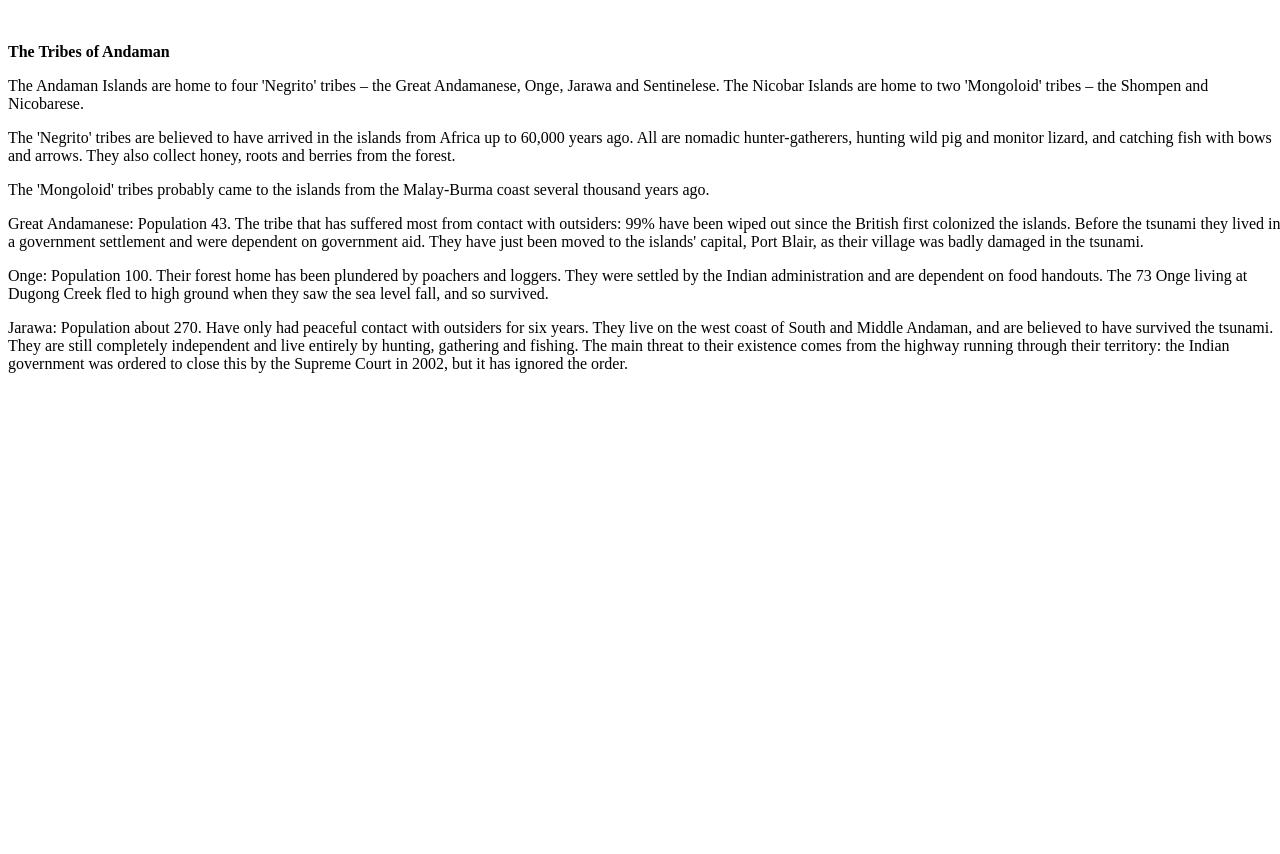
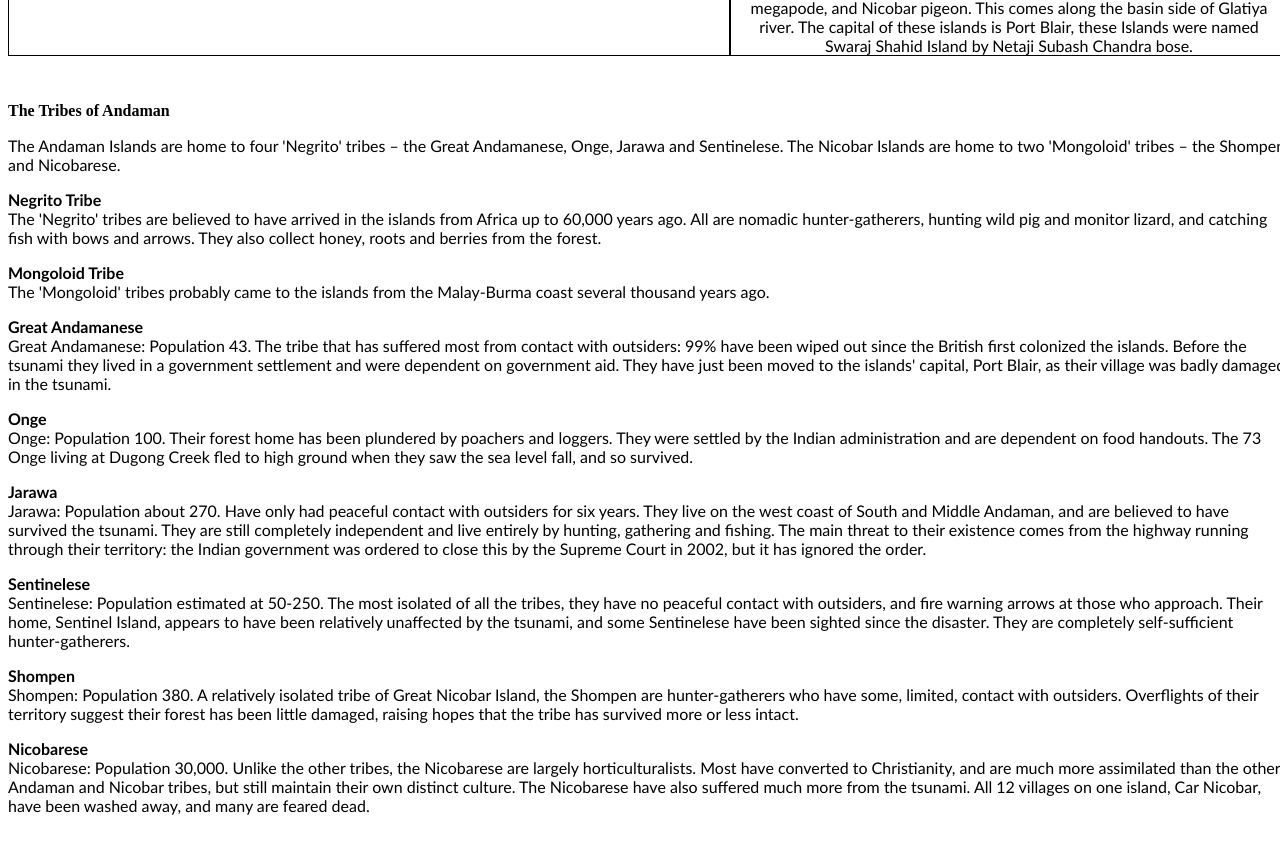
Before and after one commit to Andromedian/Andamanweb, a plain HTML site: page nicobar_islands.html in a window 1280 px wide. Shown: the part 1612-2466 px from the top of the page. Before the commit the page ends 2037 px from the top, so only its background shows below. Drawn offline with Linux system fonts and the light colour scheme.

Commit message:
updating nicobarpg with missing tribe info

```diff
--- a/css/main.css
+++ b/css/main.css
@@ -9,11 +9,14 @@ body{
 	height: 100%;
 }
 
+p{
+    font-family: Calibri;
+}
 .tagline {
 	padding-top: 40px;
 	padding-bottom: 40px;
 	font-size: 18px;
-	font-family: Arial;
+	font-family: Calibri;
 	color: white;
 	text-align: center;
 	background-color: teal;
@@ -50,6 +53,7 @@ body{
     }
     .Cell
     {
+        font-family: Calibri;
         display: table-cell;
         border: solid;
         border-width: thin;
--- a/nicobar_islands.html
+++ b/nicobar_islands.html
@@ -80,15 +80,21 @@
         <strong>The Tribes of Andaman </strong> <br/>
         <p>The Andaman Islands are home to four 'Negrito' tribes – the Great Andamanese, Onge, Jarawa and Sentinelese. The Nicobar Islands are home to two 'Mongoloid' tribes – the Shompen and Nicobarese. </p>
 
-        <p>The 'Negrito' tribes are believed to have arrived in the islands from Africa up to 60,000 years ago. All are nomadic hunter-gatherers, hunting wild pig and monitor lizard, and catching fish with bows and arrows. They also collect honey, roots and berries from the forest. </p>
+        <p><strong>Negrito Tribe </strong> <br/>The 'Negrito' tribes are believed to have arrived in the islands from Africa up to 60,000 years ago. All are nomadic hunter-gatherers, hunting wild pig and monitor lizard, and catching fish with bows and arrows. They also collect honey, roots and berries from the forest. </p>
 
-        <p>The 'Mongoloid' tribes probably came to the islands from the Malay-Burma coast several thousand years ago. </p>
+        <p><strong>Mongoloid Tribe </strong> <br/>The 'Mongoloid' tribes probably came to the islands from the Malay-Burma coast several thousand years ago. </p>
 
-        <p>Great Andamanese: Population 43. The tribe that has suffered most from contact with outsiders: 99% have been wiped out since the British first colonized the islands. Before the tsunami they lived in a government settlement and were dependent on government aid. They have just been moved to the islands' capital, Port Blair, as their village was badly damaged in the tsunami. </p>
+        <p><strong>Great Andamanese </strong> <br/>Great Andamanese: Population 43. The tribe that has suffered most from contact with outsiders: 99% have been wiped out since the British first colonized the islands. Before the tsunami they lived in a government settlement and were dependent on government aid. They have just been moved to the islands' capital, Port Blair, as their village was badly damaged in the tsunami. </p>
 
-        <p>Onge: Population 100. Their forest home has been plundered by poachers and loggers. They were settled by the Indian administration and are dependent on food handouts. The 73 Onge living at Dugong Creek fled to high ground when they saw the sea level fall, and so survived. </p>
+        <p><strong>Onge </strong> <br/>Onge: Population 100. Their forest home has been plundered by poachers and loggers. They were settled by the Indian administration and are dependent on food handouts. The 73 Onge living at Dugong Creek fled to high ground when they saw the sea level fall, and so survived. </p>
 
-        <p>Jarawa: Population about 270. Have only had peaceful contact with outsiders for six years. They live on the west coast of South and Middle Andaman, and are believed to have survived the tsunami. They are still completely independent and live entirely by hunting, gathering and fishing. The main threat to their existence comes from the highway running through their territory: the Indian government was ordered to close this by the Supreme Court in 2002, but it has ignored the order. </p>
+        <p><strong>Jarawa </strong> <br/>Jarawa: Population about 270. Have only had peaceful contact with outsiders for six years. They live on the west coast of South and Middle Andaman, and are believed to have survived the tsunami. They are still completely independent and live entirely by hunting, gathering and fishing. The main threat to their existence comes from the highway running through their territory: the Indian government was ordered to close this by the Supreme Court in 2002, but it has ignored the order. </p>
+
+        <p><strong>Sentinelese </strong> <br/>Sentinelese: Population estimated at 50-250. The most isolated of all the tribes, they have no peaceful contact with outsiders, and fire warning arrows at those who approach. Their home, Sentinel Island, appears to have been relatively unaffected by the tsunami, and some Sentinelese have been sighted since the disaster. They are completely self-sufficient hunter-gatherers.</p>
+
+<p><strong>Shompen </strong> <br/>Shompen: Population 380. A relatively isolated tribe of Great Nicobar Island, the Shompen are hunter-gatherers who have some, limited, contact with outsiders. Overflights of their territory suggest their forest has been little damaged, raising hopes that the tribe has survived more or less intact. </p>
+
+<p><strong>Nicobarese </strong> <br/>Nicobarese: Population 30,000. Unlike the other tribes, the Nicobarese are largely horticulturalists. Most have converted to Christianity, and are much more assimilated than the other Andaman and Nicobar tribes, but still maintain their own distinct culture. The Nicobarese have also suffered much more from the tsunami. All 12 villages on one island, Car Nicobar, have been washed away, and many are feared dead. </p>
 
         <br/><br/>
     </div>
```
